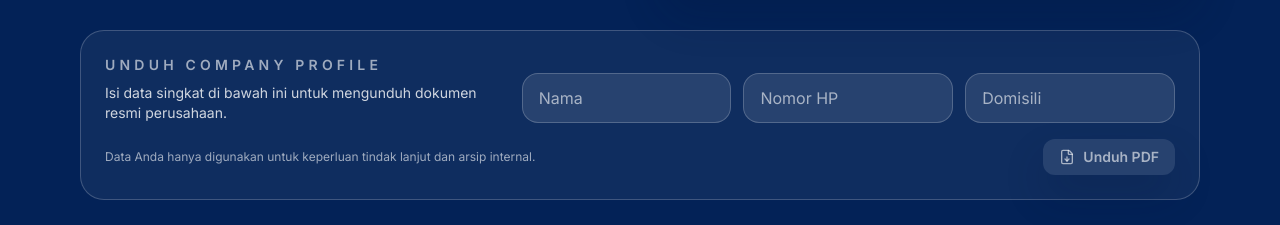
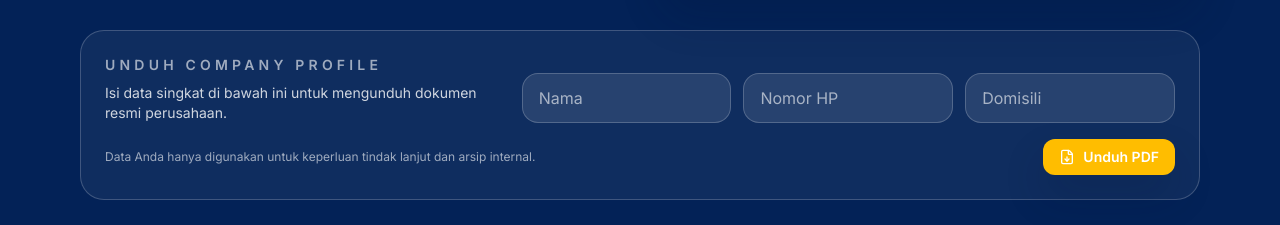
Before and after one commit to devferi/focus-website, a Next.js app: page / in a window 1280 px wide. Shown: the part 4342-4567 px from the top of the page. Built offline with nearby package versions, Linux system fonts and the light colour scheme; no server answers.

Commit message:
feat(Contact): enhance company profile download form with validation and error handling

```diff
--- a/src/components/Contact.tsx
+++ b/src/components/Contact.tsx
@@ -1,7 +1,7 @@
 'use client';
 
 import { useState } from 'react';
-import { Facebook, Globe, Instagram, Youtube, Linkedin, FileDown } from 'lucide-react';
+import { Facebook, Instagram, Youtube, Linkedin, FileDown } from 'lucide-react';
 
 function WhatsAppIcon({ className = "w-4 h-4" }: { className?: string }) {
   return (
@@ -32,19 +32,100 @@ export default function Contact() {
   const [cpName, setCpName] = useState('');
   const [cpPhone, setCpPhone] = useState('');
   const [cpDomisili, setCpDomisili] = useState('');
-  const pdfUrl = "https://focustradingcontractor.com/wp-content/uploads/2020/06/Company-Profile-Cv.-Focus-Trading-Contractor-2020.pdf";
+  const [cpStatus, setCpStatus] = useState<'idle' | 'submitting' | 'success' | 'error'>('idle');
+  const [cpMessage, setCpMessage] = useState('');
+  const [cpErrors, setCpErrors] = useState<{ name?: string; phone?: string; domicile?: string }>({});
   const API_BASE = process.env.NEXT_PUBLIC_API_BASE ?? 'http://127.0.0.1:8000';
   const maxFiles = 5;
 
+  const validateCompanyProfile = () => {
+    const nextErrors: { name?: string; phone?: string; domicile?: string } = {};
+    const trimmedName = cpName.trim();
+    const trimmedDomisili = cpDomisili.trim();
     const phoneDigits = cpPhone.replace(/\D/g, '');
-  const canDownload = cpName.trim().length >= 2 && phoneDigits.length >= 10 && cpDomisili.trim().length >= 2;
 
-  const handleDownloadProfile = () => {
-    if (!canDownload) {
-      alert('Mohon lengkapi Nama, Nomor HP, dan Domisili untuk mengunduh Company Profile.');
+    if (trimmedName.length < 2) {
+      nextErrors.name = 'Nama minimal 2 karakter.';
+    }
+
+    if (phoneDigits.length < 10 || phoneDigits.length > 15) {
+      nextErrors.phone = 'Nomor HP harus 10–15 digit.';
+    }
+
+    if (!trimmedDomisili) {
+      nextErrors.domicile = 'Domisili wajib diisi.';
+    }
+
+    setCpErrors(nextErrors);
+    return Object.keys(nextErrors).length === 0;
+  };
+
+  const handleCompanyProfileSubmit = async (event: React.FormEvent<HTMLFormElement>) => {
+    event.preventDefault();
+
+    if (cpStatus === 'submitting') return;
+
+    if (!validateCompanyProfile()) {
+      setCpStatus('error');
+      setCpMessage('Periksa kembali data Anda.');
       return;
     }
-    window.open(pdfUrl, '_blank');
+
+    setCpStatus('submitting');
+    setCpMessage('');
+
+    try {
+      const payload = {
+        name: cpName.trim(),
+        phone: cpPhone.replace(/\D/g, ''),
+        domicile: cpDomisili.trim(),
+      };
+
+      const response = await fetch(`${API_BASE}/api/company-profile-downloads`, {
+        method: 'POST',
+        headers: {
+          'Content-Type': 'application/json',
+        },
+        body: JSON.stringify(payload),
+      });
+
+      if (!response.ok) {
+        let errorMessage = 'Gagal mengirim data. Coba lagi.';
+        try {
+          const data = await response.json();
+          if (data?.message) {
+            errorMessage = data.message;
+          }
+        } catch {
+          // ignore parse error
+        }
+        throw new Error(errorMessage);
+      }
+
+      const data = await response.json();
+      const downloadUrl = data?.download_url;
+
+      if (!downloadUrl) {
+        throw new Error('Download URL tidak tersedia.');
+      }
+
+      setCpStatus('success');
+      setCpMessage('Berhasil! Mengunduh Company Profile...');
+      setCpName('');
+      setCpPhone('');
+      setCpDomisili('');
+      setCpErrors({});
+
+      const link = document.createElement('a');
+      link.href = downloadUrl;
+      link.target = '_blank';
+      link.rel = 'noreferrer';
+      link.click();
+    } catch (error) {
+      const message = error instanceof Error ? error.message : 'Terjadi kesalahan.';
+      setCpStatus('error');
+      setCpMessage(message);
+    }
   };
 
   const handleFileSelect = (event: React.ChangeEvent<HTMLInputElement>) => {
@@ -376,58 +457,81 @@ export default function Contact() {
 
         {/* Unduh Company Profile */}
         <div className="mt-8 rounded-3xl border border-white/20 bg-white/5 p-6">
+          <form onSubmit={handleCompanyProfileSubmit}>
             <div className="flex flex-col lg:flex-row lg:items-end lg:justify-between gap-6">
               <div>
                 <p className="text-sm font-semibold tracking-[0.3em] text-white/60 uppercase">Unduh Company Profile</p>
                 <p className="mt-2 text-white/80 text-sm">Isi data singkat di bawah ini untuk mengunduh dokumen resmi perusahaan.</p>
               </div>
               <div className="w-full lg:w-auto grid sm:grid-cols-3 gap-3">
+                <div>
                   <input
                     type="text"
-                className="w-full rounded-2xl border border-white/20 bg-white/10 px-4 py-3 text-white placeholder-white/60 focus:outline-none focus:ring-1 focus:ring-white/50"
+                    className={`w-full rounded-2xl border bg-white/10 px-4 py-3 text-white placeholder-white/60 focus:outline-none focus:ring-1 ${
+                      cpErrors.name ? 'border-rose-300/80 focus:ring-rose-200' : 'border-white/20 focus:ring-white/50'
+                    }`}
                     placeholder="Nama"
                     value={cpName}
-                onChange={(e) => setCpName(e.target.value)}
+                    onChange={(e) => {
+                      setCpName(e.target.value);
+                      if (cpErrors.name) setCpErrors((prev) => ({ ...prev, name: undefined }));
+                    }}
                   />
+                  {cpErrors.name && <p className="mt-1 text-xs text-rose-200">{cpErrors.name}</p>}
+                </div>
+                <div>
                   <input
                     type="tel"
-                className="w-full rounded-2xl border border-white/20 bg-white/10 px-4 py-3 text-white placeholder-white/60 focus:outline-none focus:ring-1 focus:ring-white/50"
+                    className={`w-full rounded-2xl border bg-white/10 px-4 py-3 text-white placeholder-white/60 focus:outline-none focus:ring-1 ${
+                      cpErrors.phone ? 'border-rose-300/80 focus:ring-rose-200' : 'border-white/20 focus:ring-white/50'
+                    }`}
                     placeholder="Nomor HP"
                     value={cpPhone}
-                onChange={(e) => setCpPhone(e.target.value)}
+                    onChange={(e) => {
+                      setCpPhone(e.target.value);
+                      if (cpErrors.phone) setCpErrors((prev) => ({ ...prev, phone: undefined }));
+                    }}
                   />
+                  {cpErrors.phone && <p className="mt-1 text-xs text-rose-200">{cpErrors.phone}</p>}
+                </div>
+                <div>
                   <input
                     type="text"
-                className="w-full rounded-2xl border border-white/20 bg-white/10 px-4 py-3 text-white placeholder-white/60 focus:outline-none focus:ring-1 focus:ring-white/50"
+                    className={`w-full rounded-2xl border bg-white/10 px-4 py-3 text-white placeholder-white/60 focus:outline-none focus:ring-1 ${
+                      cpErrors.domicile ? 'border-rose-300/80 focus:ring-rose-200' : 'border-white/20 focus:ring-white/50'
+                    }`}
                     placeholder="Domisili"
                     value={cpDomisili}
-                onChange={(e) => setCpDomisili(e.target.value)}
+                    onChange={(e) => {
+                      setCpDomisili(e.target.value);
+                      if (cpErrors.domicile) setCpErrors((prev) => ({ ...prev, domicile: undefined }));
+                    }}
                   />
+                  {cpErrors.domicile && <p className="mt-1 text-xs text-rose-200">{cpErrors.domicile}</p>}
                 </div>
               </div>
-          <div className="mt-4 flex items-center justify-between">
+            </div>
+            {cpMessage && (
+              <div
+                className={`mt-4 rounded-xl px-4 py-2 text-sm ${
+                  cpStatus === 'success' ? 'bg-emerald-500/10 text-emerald-200' : 'bg-rose-500/10 text-rose-200'
+                }`}
+              >
+                {cpMessage}
+              </div>
+            )}
+            <div className="mt-4 flex flex-wrap items-center justify-between gap-3">
               <p className="text-xs text-white/60">Data Anda hanya digunakan untuk keperluan tindak lanjut dan arsip internal.</p>
-            {canDownload ? (
-              <a
-                href={pdfUrl}
-                target="_blank"
-                rel="noreferrer"
-                className="inline-flex items-center gap-2 rounded-xl bg-accent px-4 py-2 text-sm font-semibold text-white shadow-soft hover:opacity-90"
+              <button
+                type="submit"
+                disabled={cpStatus === 'submitting'}
+                className="inline-flex items-center gap-2 rounded-xl bg-accent px-4 py-2 text-sm font-semibold text-white shadow-soft hover:opacity-90 disabled:opacity-60"
               >
                 <FileDown className="w-4 h-4" />
-                Unduh PDF
-              </a>
-            ) : (
-              <button
-                onClick={handleDownloadProfile}
-                disabled
-                className="inline-flex items-center gap-2 rounded-xl bg-white/10 px-4 py-2 text-sm font-semibold text-white/60 shadow-soft cursor-not-allowed"
-              >
-                <FileDown className="w-4 h-4" />
-                Unduh PDF
+                {cpStatus === 'submitting' ? 'Memproses...' : 'Unduh PDF'}
               </button>
-            )}
             </div>
+          </form>
         </div>
       </div>
     </section>
```
Lines whose indentation alone changed are shown as unchanged.
